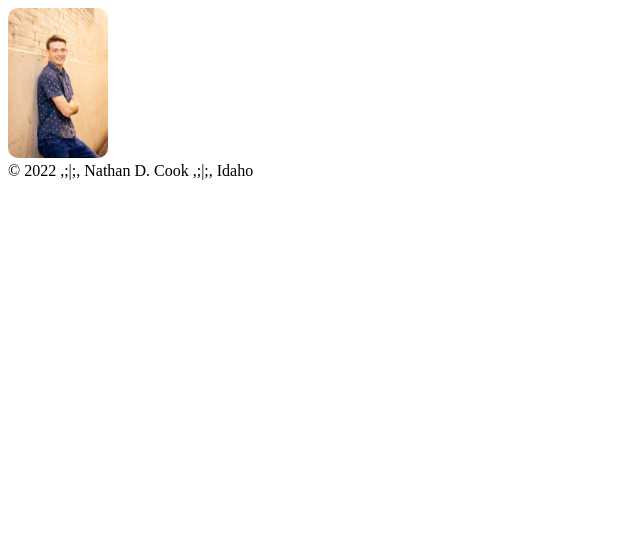
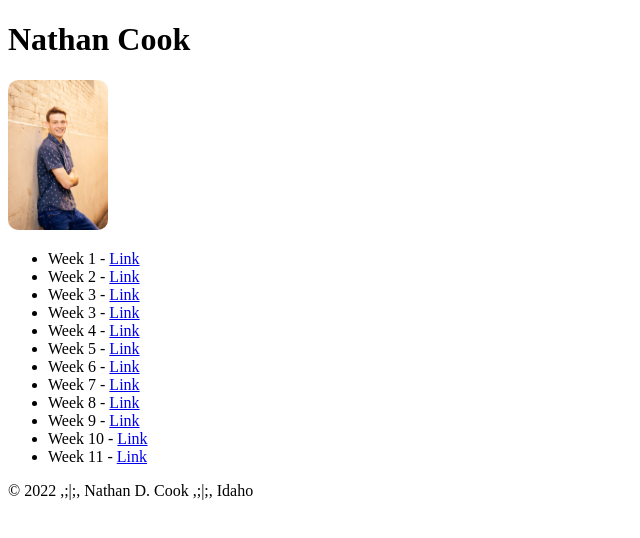
Before and after one commit to ncclapyohands/WDD_230, a plain HTML site: page index.html in a window 1280 px wide. Shown: the whole page, without its empty margins (0-640 px from the left). Drawn offline with Linux system fonts and the light colour scheme.

Commit message:
fixing some stuff lol

```diff
--- a/css/index.css
+++ b/css/index.css
@@ -2,3 +2,6 @@ img{
     width: 100px;
     border-radius: 10px;
 }
+body{
+
+}
--- a/index.html
+++ b/index.html
@@ -4,13 +4,34 @@
     <meta charset="UTF-8" />
     <meta http-equiv="X-UA-Compatible" content="IE=edge" />
     <meta name="viewport" content="width=device-width, initial-scale=1.0" />
-    <meta name="description" content="This is a test run!" />
-    <title>Week 1</title>
+    <meta
+      name="description"
+      content="Assignment portal for Nathan Cook in WDD 230:
+    Web Frontend Development at Brigham Young University - Idaho"
+    />
+    <title>Nate</title>
     <link rel="stylesheet" href="css/index.css" />
   </head>
   <body>
     <main>
-      <img src="images/IMG_3156.JPG" alt="Picture of Nathan Cook" />
+      <header>
+        <h1>Nathan Cook</h1>
+        <img src="images/IMG_3156.JPG" alt="Picture of Nathan Cook" />
+      </header>
+      <ul>
+        <li>Week 1 - <a href="#">Link</a></li>
+        <li>Week 2 - <a href="#">Link</a></li>
+        <li>Week 3 - <a href="#">Link</a></li>
+        <li>Week 3 - <a href="#">Link</a></li>
+        <li>Week 4 - <a href="#">Link</a></li>
+        <li>Week 5 - <a href="#">Link</a></li>
+        <li>Week 6 - <a href="#">Link</a></li>
+        <li>Week 7 - <a href="#">Link</a></li>
+        <li>Week 8 - <a href="#">Link</a></li>
+        <li>Week 9 - <a href="#">Link</a></li>
+        <li>Week 10 - <a href="#">Link</a></li>
+        <li>Week 11 - <a href="#">Link</a></li>
+      </ul>
     </main>
 
     <!------------Footer---------------->
```
